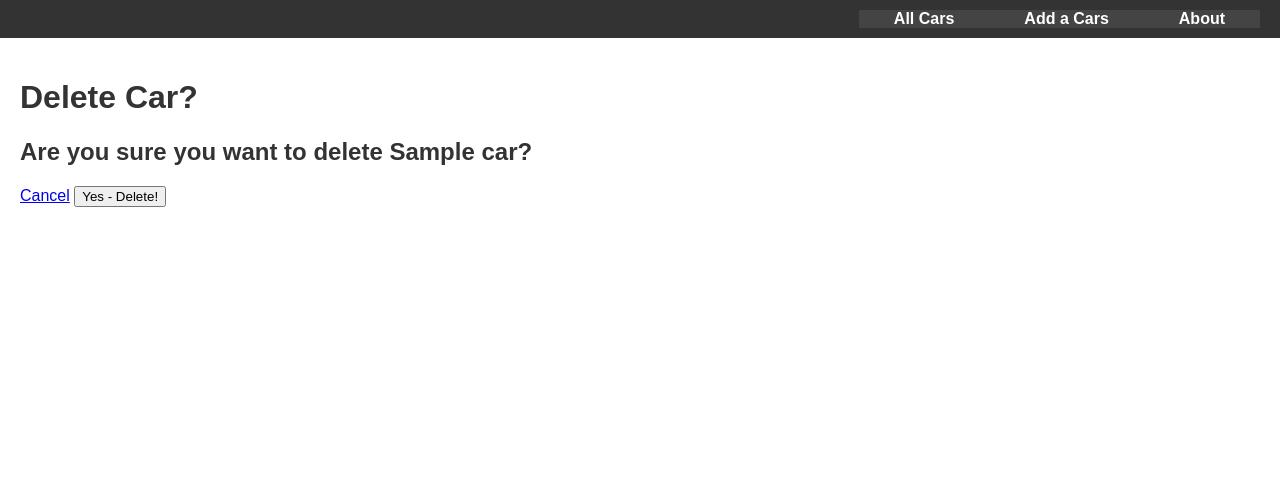
After one commit to AyaEhab7/django-crud-app-lab, a Django app: page /cars/1/delete/ in a window 1280 px wide. The commit adds this page. Shown: the top 477 px of the page. Run offline with Django 5.2, Linux system fonts and the light colour scheme; tables that the repository leaves empty hold one stand-in row (values such as "Sample post").

Commit message:
Done deletee and update the car

```diff
--- a/my_app/templates/cars/detail.html
+++ b/my_app/templates/cars/detail.html
@@ -14,6 +14,11 @@
     <p><strong>model:</strong>{{ car.model }}<p>
     <p><strong>year:</strong>({{ car.year }})</p>
     <p><strong>Description:</strong> {{ car.description }}</p>
+
+    <div class="car-actions">
+        <a href="{% url 'car-update' car.id %}" class="btn warn">Edit</a>
+        <a href="{% url 'car-delete' car.id %}" class="btn danger">Delete</a>
+      </div>
   </div>
 </section>
 {% endblock %}
--- /dev/null
+++ b/my_app/templates/my_app/car_confirm_delete.html
@@ -0,0 +1,17 @@
+{% extends 'base.html' %}
+{% load static %}
+{% block content %}
+
+<div class="page-header">
+  <h1>Delete Car?</h1>
+</div>
+
+<h2>Are you sure you want to delete {{ car.name }}?</h2>
+
+<form action="" method="post" class="form">
+  {% csrf_token %}
+  <a href="{% url 'car-detail' car.id %}" class="btn secondary">Cancel</a>
+  <button type="submit" class="btn danger">Yes - Delete!</button>
+</form>
+
+{% endblock %}
--- a/my_app/urls.py
+++ b/my_app/urls.py
@@ -9,4 +9,6 @@ urlpatterns = [
     path('cars/<int:car_id>/', views.car_detail, name='car-detail'),  # Add the dynamic route
     path('cars/create/', views.CarCreate.as_view(), name='car-create'),
 
+    path('cars/<int:pk>/update/', views.CarUpdate.as_view(), name='car-update'),
+    path('cars/<int:pk>/delete/', views.CarDelete.as_view(), name='car-delete'),
 ]
--- a/my_app/views.py
+++ b/my_app/views.py
@@ -1,6 +1,6 @@
 from django.shortcuts import render
 from django.http import HttpResponse
-from django.views.generic.edit import CreateView
+from django.views.generic.edit import CreateView, UpdateView, DeleteView
 from .models import Car
 
 
@@ -43,3 +43,12 @@ class CarCreate(CreateView):
     model = Car
     fields = ['name', 'model', 'price', 'description', 'year']
     success_url = '/cars/'
+
+class CarUpdate(UpdateView):
+    model = Car
+    # Let's disallow the renaming of a cat by excluding the name field!
+    fields = ['name', 'model', 'price', 'description', 'year']
+
+class CarDelete(DeleteView):
+    model = Car
+    success_url = '/cars/'
```
Also changed, not shown: my_app/templates/my_app/car_form.html (+7 -3 lines).
